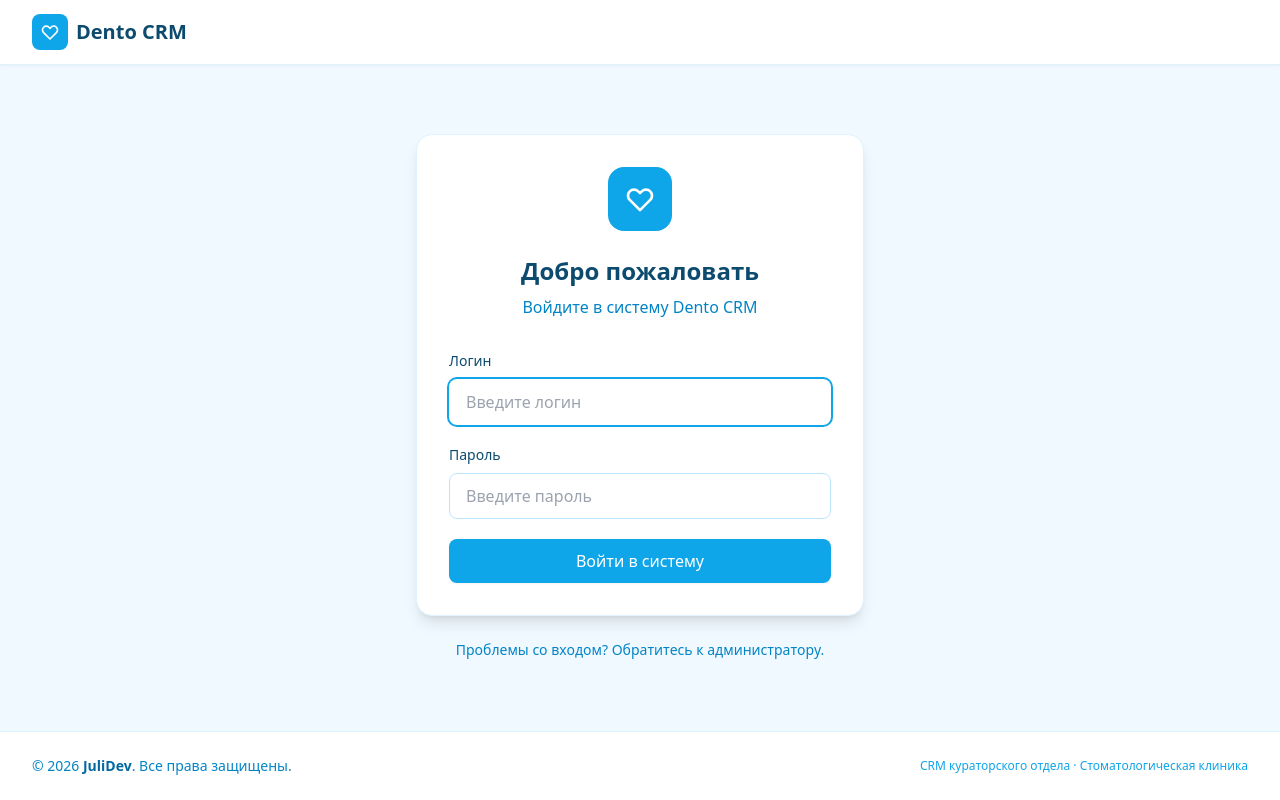
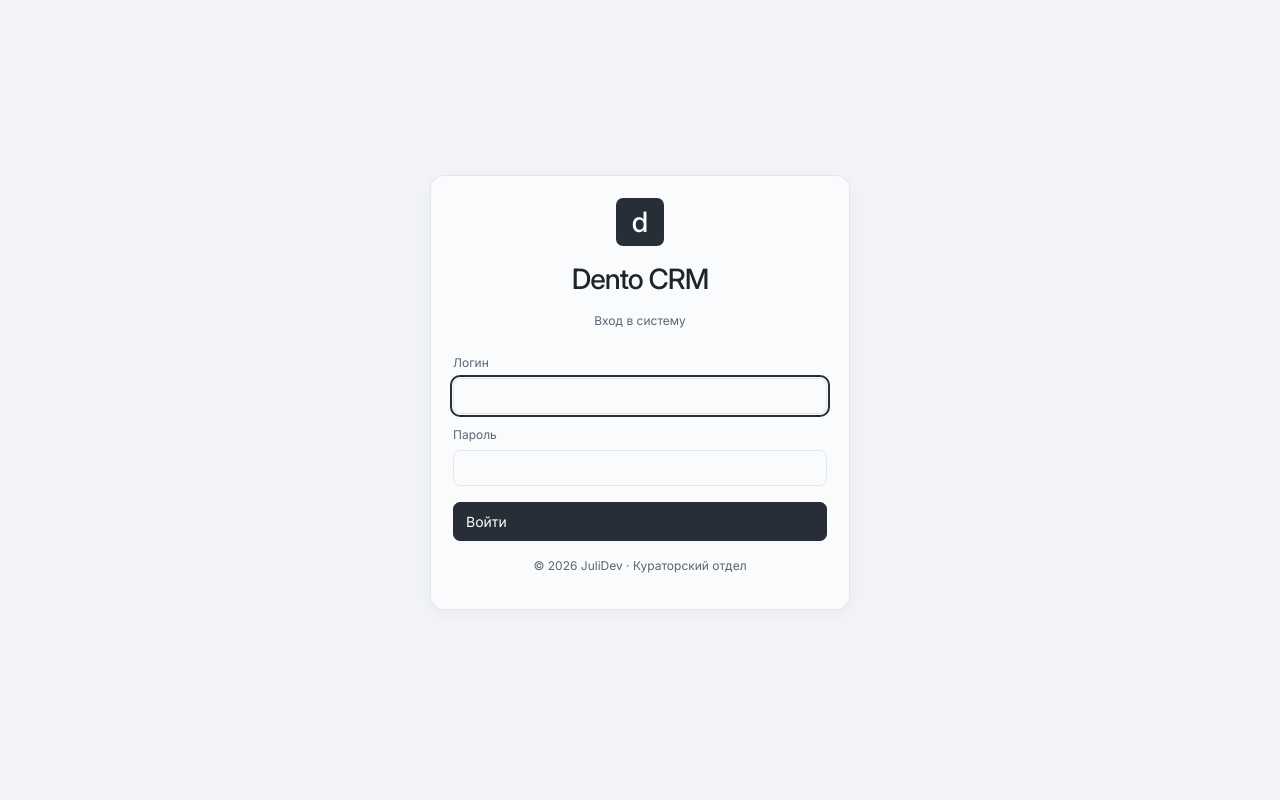
Before and after one commit to EscapingKotaro/CleanTeeth, a Django app: page /login/ in a window 1280 px wide. Run offline with Django 5.2, Linux system fonts and the light colour scheme; some libraries are stand-ins or nearby versions.

Commit message:
my 0510 work 3

```diff
--- a/crm/views.py
+++ b/crm/views.py
@@ -41,7 +41,7 @@ class CustomPasswordChangeDoneView(auth_views.PasswordChangeDoneView):
 
 
 ROLE_HOME = {
-    CustomUser.Role.CURATOR: "crm:dashboard",
+    CustomUser.Role.CURATOR: "crm:home",
     CustomUser.Role.SENIOR_CURATOR: "crm:team_control",
     CustomUser.Role.MANAGER: "crm:manager_report",
     CustomUser.Role.ADMIN: "crm:users_list",
--- a/templates/registration/login.html
+++ b/templates/registration/login.html
@@ -1,87 +1,52 @@
-{% extends "base.html" %}
-
-{% block title %}Вход · Dento CRM{% endblock %}
-
-{% block content_full %}
-<div class="min-h-[calc(100vh-200px)] flex items-center justify-center">
-    <div class="w-full max-w-md">
-
-        <!-- Карточка входа -->
-        <div class="bg-white rounded-2xl shadow-lg border border-sky-100 p-8">
-
-            <!-- Логотип -->
-            <div class="flex justify-center mb-6">
-                <div class="w-16 h-16 bg-sky-500 rounded-2xl flex items-center justify-center">
-                    <svg class="w-8 h-8 text-white" fill="none" stroke="currentColor" viewBox="0 0 24 24">
-                        <path stroke-linecap="round" stroke-linejoin="round" stroke-width="2"
-                              d="M4.318 6.318a4.5 4.5 0 000 6.364L12 20.364l7.682-7.682a4.5 4.5 0 00-6.364-6.364L12 7.636l-1.318-1.318a4.5 4.5 0 00-6.364 0z"/>
-                    </svg>
-                </div>
+{% load static %}
+<!DOCTYPE html>
+<html lang="ru" data-theme="light">
+<head>
+    <meta charset="UTF-8">
+    <meta name="viewport" content="width=device-width, initial-scale=1.0">
+    <title>Вход · Dento CRM</title>
+    <link rel="stylesheet" href="{% static 'css/dento-theme.css' %}">
+    <style>
+        body { display: grid; place-items: center; min-height: 100vh; margin: 0; padding: 20px; }
+        .login-card { max-width: 420px; width: 100%; }
+    </style>
+</head>
+<body>
+    <div class="login-card dg-panel" style="background:var(--dg-solid);">
+        <div style="text-align:center;margin-bottom:24px;">
+            <div class="dg-logo" style="width:48px;height:48px;font-size:28px;margin:0 auto 12px;">d</div>
+            <h1 style="margin:0;">Dento CRM</h1>
+            <p class="dg-muted">Вход в систему</p>
         </div>
 
-            <!-- Заголовок -->
-            <h1 class="text-2xl font-bold text-center text-sky-900 mb-2">
-                Добро пожаловать
-            </h1>
-            <p class="text-center text-sky-600 mb-8">
-                Войдите в систему Dento CRM
-            </p>
-
-            <!-- Ошибки -->
         {% if form.errors %}
-            <div class="mb-6 p-4 bg-red-50 border border-red-200 rounded-lg">
-                <p class="text-sm text-red-700">
-                    Неверный логин или пароль. Попробуйте ещё раз.
-                </p>
+        <div class="dg-alert" style="border-left:3px solid var(--dg-red);margin-bottom:16px;">
+            <p style="color:var(--dg-red);">Неверный логин или пароль</p>
         </div>
         {% endif %}
 
-            <!-- Форма -->
-            <form method="post" class="space-y-5">
+        <form method="post">
             {% csrf_token %}
+            <div style="display:grid;gap:12px;">
+                <label class="dg-muted" style="display:grid;gap:6px;">Логин
+                    <input type="text" name="username" autofocus required>
+                </label>
+                <label class="dg-muted" style="display:grid;gap:6px;">Пароль
+                    <input type="password" name="password" required>
+                </label>
+            </div>
+            <button type="submit" class="btn-primary" style="width:100%;margin-top:16px;">Войти</button>
+        </form>
 
-                <!-- Логин -->
-                <div>
-                    <label for="id_username" class="block text-sm font-medium text-sky-900 mb-2">
-                        Логин
-                    </label>
-                    <input type="text"
-                           name="username"
-                           id="id_username"
-                           required
-                           autofocus
-                           class="w-full px-4 py-2.5 border border-sky-200 rounded-lg focus:ring-2 focus:ring-sky-500 focus:border-transparent outline-none transition"
-                           placeholder="Введите логин">
+        <p class="dg-muted" style="text-align:center;margin-top:16px;font-size:12px;">
+            © 2026 JuliDev · Кураторский отдел
+        </p>
     </div>
 
-                <!-- Пароль -->
-                <div>
-                    <label for="id_password" class="block text-sm font-medium text-sky-900 mb-2">
-                        Пароль
-                    </label>
-                    <input type="password"
-                           name="password"
-                           id="id_password"
-                           required
-                           class="w-full px-4 py-2.5 border border-sky-200 rounded-lg focus:ring-2 focus:ring-sky-500 focus:border-transparent outline-none transition"
-                           placeholder="Введите пароль">
-                </div>
-
-                <!-- Кнопка входа -->
-                <button type="submit"
-                        class="w-full bg-sky-500 text-white py-2.5 rounded-lg hover:bg-sky-600 transition font-medium shadow-sm">
-                    Войти в систему
-                </button>
-
-            </form>
-
-        </div>
-
-        <!-- Подсказка -->
-        <p class="text-center text-sm text-sky-600 mt-6">
-            Проблемы со входом? Обратитесь к администратору.
-        </p>
-
-    </div>
-</div>
-{% endblock %}
+    <script>
+        // Тема из localStorage (если юзер уже выбирал)
+        const saved = localStorage.getItem('dento-theme') || 'light';
+        document.documentElement.dataset.theme = saved;
+    </script>
+</body>
+</html>
```
Also changed, not shown: templates/base_v2.html (+28 -8 lines). Lines whose indentation alone changed are shown as unchanged.
